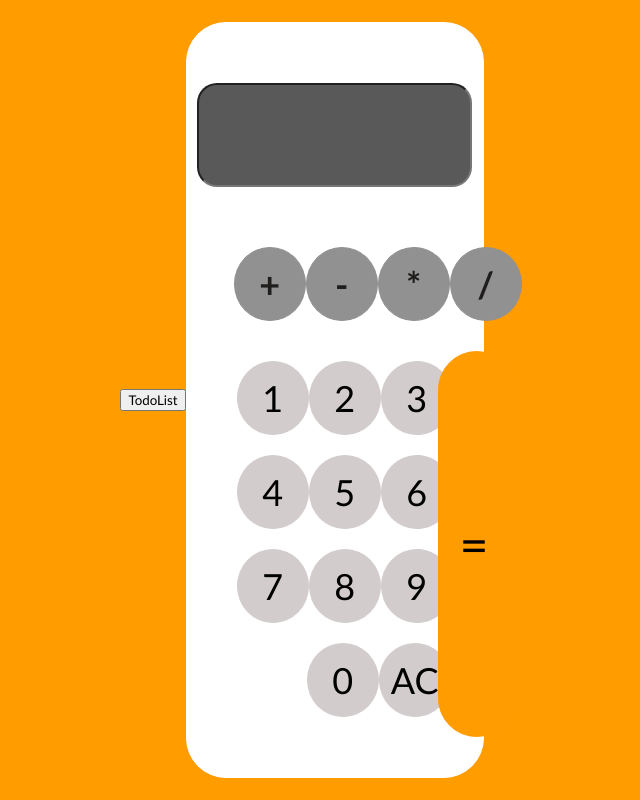
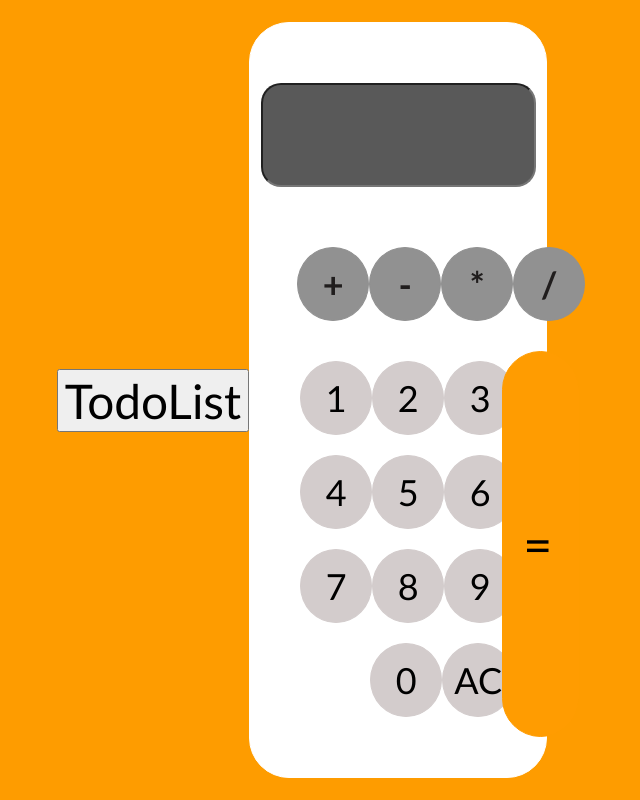
Before and after one commit to mousumikhanam/Calculator, a React (Create React App) app: page / in a window 1280 px wide. Shown: the whole page, without its empty margins (338-978 px from the left). Built offline with nearby package versions, Linux system fonts and the light colour scheme.

Commit message:
feat: updated code

```diff
--- a/src/App.css
+++ b/src/App.css
@@ -1,7 +1,7 @@
 * {
   margin: 0;
   font-family: 'Trebuchet MS', 'Lucida Sans Unicode', 'Lucida Grande', 'Lucida Sans', Arial, sans-serif;
-
+  font-size:larger;
 }
 .App {
   background-color: #FE9C00;
```
